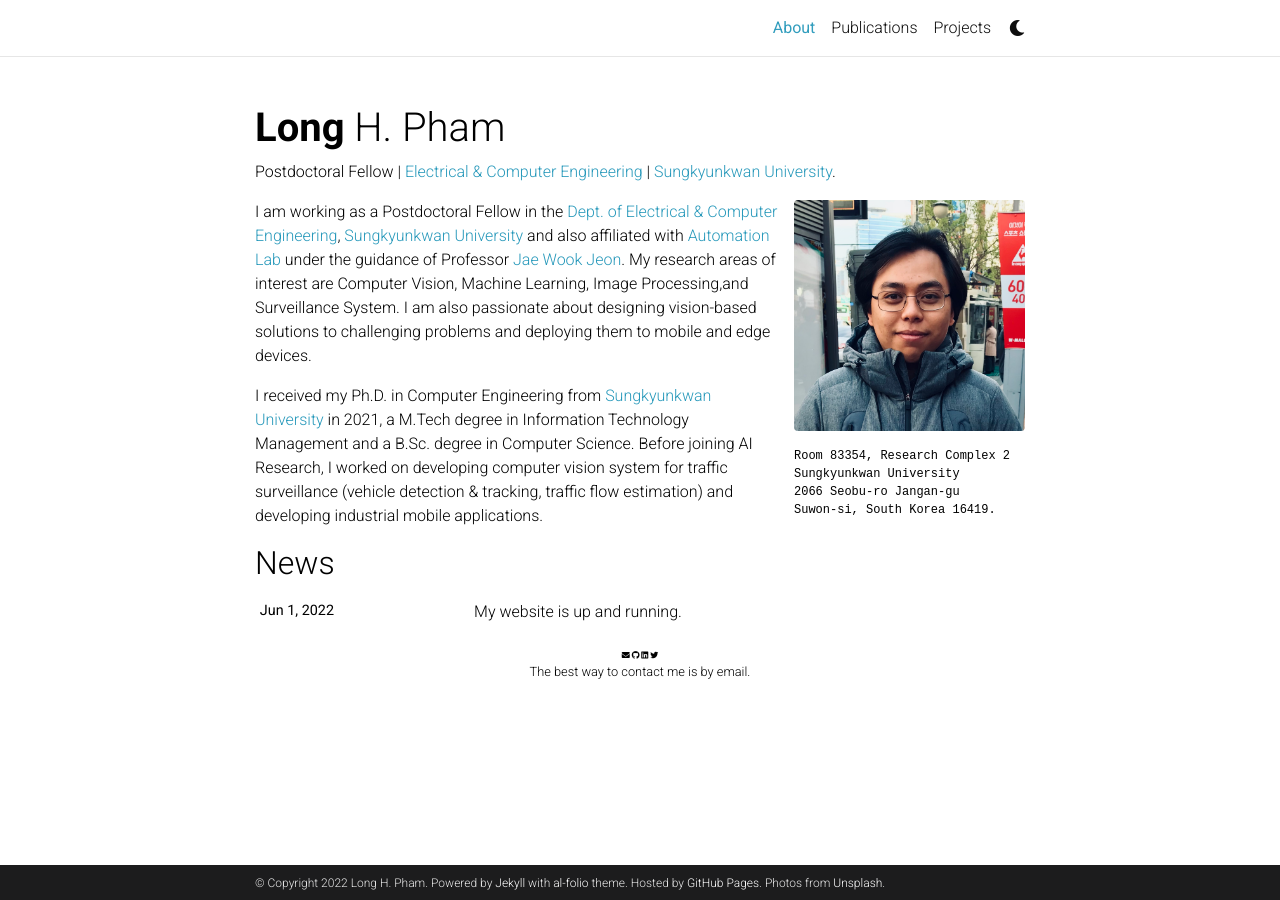
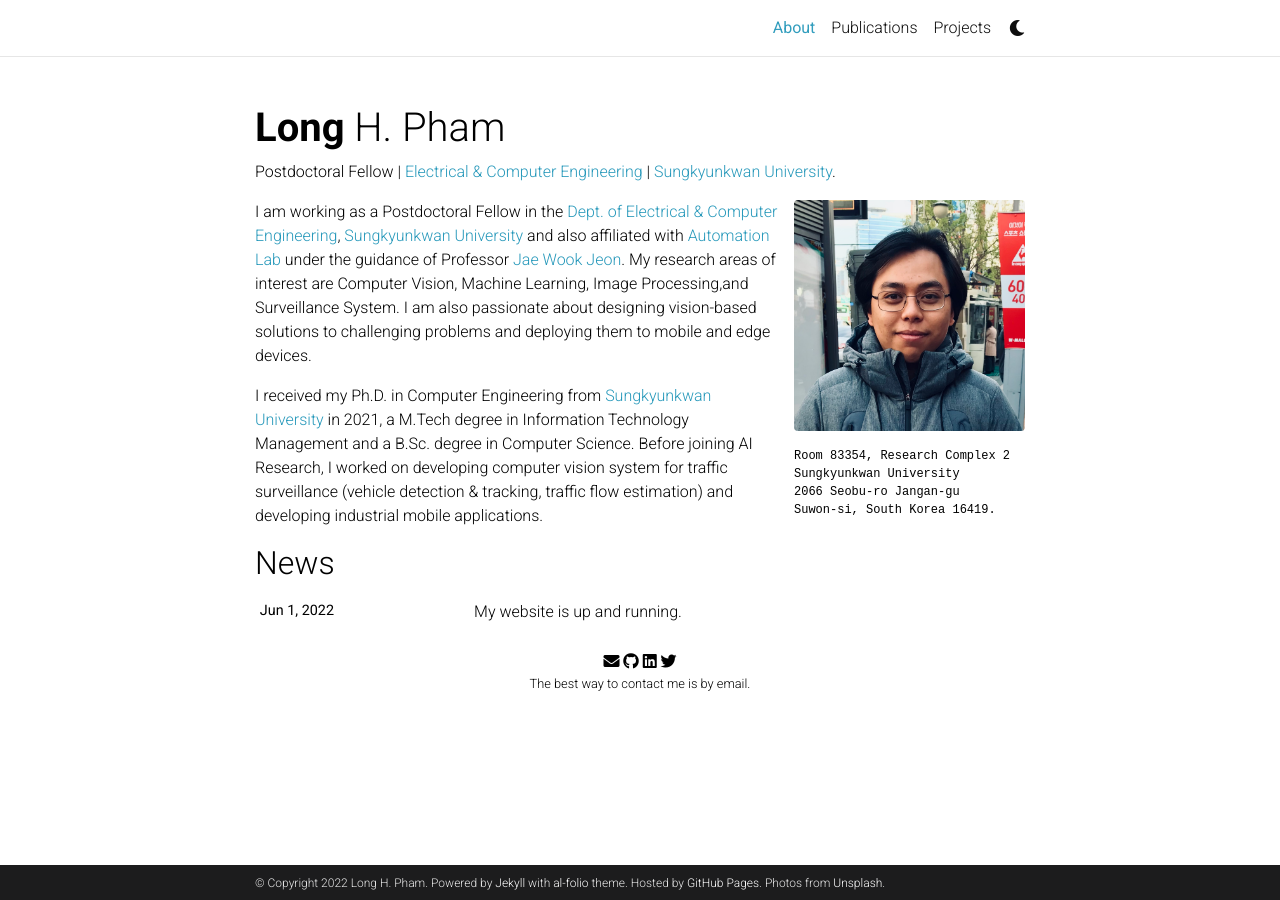
Before and after one commit to phlong3105/phlong3105.github.io, a Jekyll site: the page built from _pages/about.md, in a window 1280 px wide. Built offline with Jekyll 4.4.1, drawn with Linux system fonts in a browser that asks for light colours; comment, search, counter and statistics services are not loaded; a style sheet for code colours, icons or effects is not loaded.

Commit message:
First commit

```diff
--- a/_sass/_base.scss
+++ b/_sass/_base.scss
@@ -240,7 +240,7 @@ blockquote {
 .social {
   text-align: center;
   .contact-icons {
-    font-size: 0.5rem;
+    font-size: 1.0rem;
     a {
       i::before {
         color: var(--global-text-color);
```
